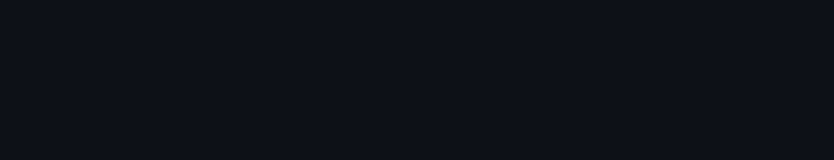
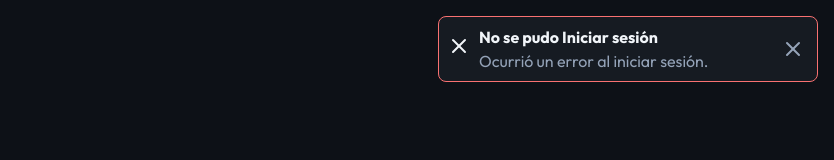
Before and after one commit to EktorVT/POS-Abarrotes-Cristo-Front, a React (Vite) app: page /sale in a window 1280 px wide. Both pictures are taken after typing "Sample", "Sample123" into the empty fields and a click on the button "Iniciar sesión". Shown: the top 160 px of the page, without its empty margins (446-1280 px from the left). Built offline with nearby package versions, Linux system fonts and the light colour scheme; no server answers.

Commit message:
Feat [7] create toast context to manage errors

```diff
--- /dev/null
+++ b/src/components/ui/Toast/Toast.module.css
@@ -0,0 +1,96 @@
+.toast {
+  position: fixed;
+  top: 1rem;
+  right: 1rem;
+
+  width: min(380px, calc(100vw - 2rem));
+
+  display: flex;
+  align-items: center;
+  gap: var(--space-2);
+
+  padding: var(--space-2);
+
+  border: 1px solid var(--color-border);
+  border-radius: var(--radius-md);
+
+  background-color: var(--color-surface);
+
+  z-index: 1000;
+
+  animation: toastEnter 0.3s ease forwards;
+}
+
+.closing {
+  animation: toastExit 0.3s ease forwards;
+}
+
+@keyframes toastEnter {
+  from {
+    opacity: 0;
+    transform: translateX(100%);
+  }
+
+  to {
+    opacity: 1;
+    transform: translateX(0);
+  }
+}
+
+@keyframes toastExit {
+  from {
+    opacity: 1;
+    transform: translateX(0);
+  }
+
+  to {
+    opacity: 0;
+    transform: translateX(100%);
+  }
+}
+
+.content {
+  flex: 1;
+}
+
+.content strong {
+  display: block;
+  color: var(--color-text);
+}
+
+.content p {
+  margin: 0;
+  color: var(--color-text-secondary);
+}
+
+.close {
+  display: flex;
+  align-items: center;
+  justify-content: center;
+
+  padding: var(--space-1);
+
+  background: none;
+  color: var(--color-text-secondary);
+}
+
+.close:hover {
+  color: var(--color-text);
+  background-color: var(--color-surface-elevated);
+}
+
+.success {
+  border-color: var(--color-success);
+}
+
+.error {
+  border-color: var(--color-danger);
+}
+
+.warning {
+  border-color: var(--color-warning);
+}
+
+.info {
+  border-color: var(--color-primary);
+}
--- /dev/null
+++ b/src/components/ui/Toast/Toast.tsx
@@ -0,0 +1,59 @@
+import { useEffect, useState } from "react";
+import { Check, Info, TriangleAlert, X } from "lucide-react";
+import type { ToastData } from "@/context/ToastContext";
+import styles from "./Toast.module.css";
+
+interface ToastProps {
+  toast: ToastData;
+  onClose: (id: number) => void;
+}
+
+export default function Toast({ toast, onClose }: ToastProps) {
+  const [isClosing, setIsClosing] = useState(false);
+
+  useEffect(() => {
+    const timeoutId = setTimeout(() => {
+      handleClose();
+    }, 3000);
+
+    return () => clearTimeout(timeoutId);
+  }, []);
+
+  const handleClose = () => {
+    setIsClosing(true);
+
+    setTimeout(() => {
+      onClose(toast.id);
+    }, 300);
+  };
+
+  const icons = {
+    success: <Check />,
+    error: <X />,
+    warning: <TriangleAlert />,
+    info: <Info />
+  };
+
+  return (
+    <div
+      className={`${styles.toast} ${styles[toast.type]} ${
+        isClosing ? styles.closing : ""
+      }`}
+    >
+      <div className={styles.icon}>{icons[toast.type]}</div>
+
+      <div className={styles.content}>
+        {toast.title && <strong>{toast.title}</strong>}
+        <p>{toast.message}</p>
+      </div>
+
+      <button
+        className={styles.close}
+        onClick={handleClose}
+        aria-label="Cerrar notificación"
+      >
+        <X />
+      </button>
+    </div>
+  );
+}
--- /dev/null
+++ b/src/context/ToastContext.tsx
@@ -0,0 +1,65 @@
+import { createContext, useContext, useState, type ReactNode } from "react";
+import Toast from "@/components/ui/Toast/Toast";
+
+export type ToastType = "success" | "error" | "warning" | "info";
+
+export interface ToastData {
+  id: number;
+  type: ToastType;
+  title?: string;
+  message: string;
+}
+
+interface ShowToastData {
+  type: ToastType;
+  title?: string;
+  message: string;
+}
+
+interface ToastContextValue {
+  showToast: (toast: ShowToastData) => void;
+}
+
+const ToastContext = createContext<ToastContextValue | undefined>(undefined);
+
+export function ToastProvider({ children }: { children: ReactNode }) {
+  const [toasts, setToasts] = useState<ToastData[]>([]);
+
+  const showToast = (toast: ShowToastData) => {
+    const id = Date.now();
+
+    setToasts((prev) => [
+      ...prev,
+      {
+        id,
+        ...toast
+      }
+    ]);
+  };
+
+  const removeToast = (id: number) => {
+    setToasts((prev) => prev.filter((toast) => toast.id !== id));
+  };
+
+  return (
+    <ToastContext.Provider value={{ showToast }}>
+      {children}
+
+      <div>
+        {toasts.map((toast) => (
+          <Toast key={toast.id} toast={toast} onClose={removeToast} />
+        ))}
+      </div>
+    </ToastContext.Provider>
+  );
+}
+
+export function useToast() {
+  const context = useContext(ToastContext);
+
+  if (!context) {
+    throw new Error("useToast must be used inside ToastProvider");
+  }
+
+  return context;
+}
--- a/src/pages/Login/Login.tsx
+++ b/src/pages/Login/Login.tsx
@@ -6,6 +6,7 @@ import { Eye, EyeOff, Lock, MoveRight, User } from "lucide-react";
 import { useTranslation } from "react-i18next";
 import LangMenu from "@/components/ui/LangMenu/LangMenu";
 import { useAuth } from "@/context/AuthContext";
+import { useToast } from "@/context/ToastContext";
 
 export default function Login() {
   const [username, setUsername] = useState<string>("");
@@ -14,6 +15,7 @@ export default function Login() {
   const [showPassword, setShowPassword] = useState<boolean>(false);
   const { t } = useTranslation("login");
   const { login } = useAuth();
+  const { showToast } = useToast();
 
   const verifyData = async () => {
     if (username === "" || password === "") {
@@ -25,7 +27,11 @@ export default function Login() {
     try {
       await login(username, password);
     } catch (error) {
-      console.error(error);
+      showToast({
+        type: "error",
+        title: "No se pudo Iniciar sesión",
+        message: "Ocurrió un error al iniciar sesión."
+      });
     }
   };
 
--- a/src/pages/Sale/Sale.tsx
+++ b/src/pages/Sale/Sale.tsx
@@ -18,6 +18,7 @@ import Card from "@/components/ui/Card/Card";
 import Badge from "@/components/ui/Badge/Badge";
 import { createSaleData } from "@/utils/sale.utils";
 import { postSale, type PostSaleRequest } from "@/services/sale/sale.service";
+import { useToast } from "@/context/ToastContext";
 
 export default function Sale() {
   const [query, setQuery] = useState<string>("");
@@ -25,6 +26,7 @@ export default function Sale() {
   const [cart, setCart] = useState<CartItem[]>([]);
   const [loading, setLoading] = useState<boolean>(false);
   const { user } = useAuth();
+  const { showToast } = useToast();
 
   useEffect(() => {
     if (!query.trim()) {
@@ -63,9 +65,23 @@ export default function Sale() {
   const handleCreateSale = async () => {
     const saleData: PostSaleRequest = createSaleData(cart);
 
-    await postSale(saleData);
+    try {
+      const response = await postSale(saleData);
 
-    setCart([]);
+      setCart([]);
+
+      showToast({
+        type: "success",
+        title: "Venta creada",
+        message: `Venta #${response.saleId} · $${response.total}`
+      });
+    } catch (error) {
+      showToast({
+        type: "error",
+        title: "No se pudo crear la venta",
+        message: "Ocurrió un error al procesar la venta."
+      });
+    }
   };
 
   const handleSelectProduct = (product: Product) => {
@@ -184,7 +200,18 @@ export default function Sale() {
         </p>
         <div className={styles.totalActions}>
           <Button onClick={() => handleCreateSale()}>Cobrar</Button>
-          <Button onClick={() => setCart([])}>Cancelar</Button>{" "}
+          <Button onClick={() => setCart([])}>Cancelar</Button>
+          <Button
+            onClick={() =>
+              showToast({
+                type: "info",
+                title: "Prueba",
+                message: "El Toast funciona correctamente"
+              })
+            }
+          >
+            Probar Toast
+          </Button>
         </div>
       </div>
     </div>
--- a/src/routes/AppRouter.tsx
+++ b/src/routes/AppRouter.tsx
@@ -10,10 +10,12 @@ import Sale from "@/pages/Sale/Sale";
 import Inventory from "@/pages/Inventory/Inventory";
 import Earnings from "@/pages/Earnings/Earnings";
 import SettingsPage from "@/pages/SettingsPage/SettingsPage";
+import { ToastProvider } from "@/context/ToastContext";
 
 export default function AppRouter() {
   return (
     <BrowserRouter>
+      <ToastProvider>
         <Routes>
           <Route element={<GuestRoute />}>
             <Route path="/login" element={<Login />} />
@@ -36,6 +38,7 @@ export default function AppRouter() {
             </Route>
           </Route>
         </Routes>
+      </ToastProvider>
     </BrowserRouter>
   );
 }
```
Lines whose indentation alone changed are shown as unchanged.
